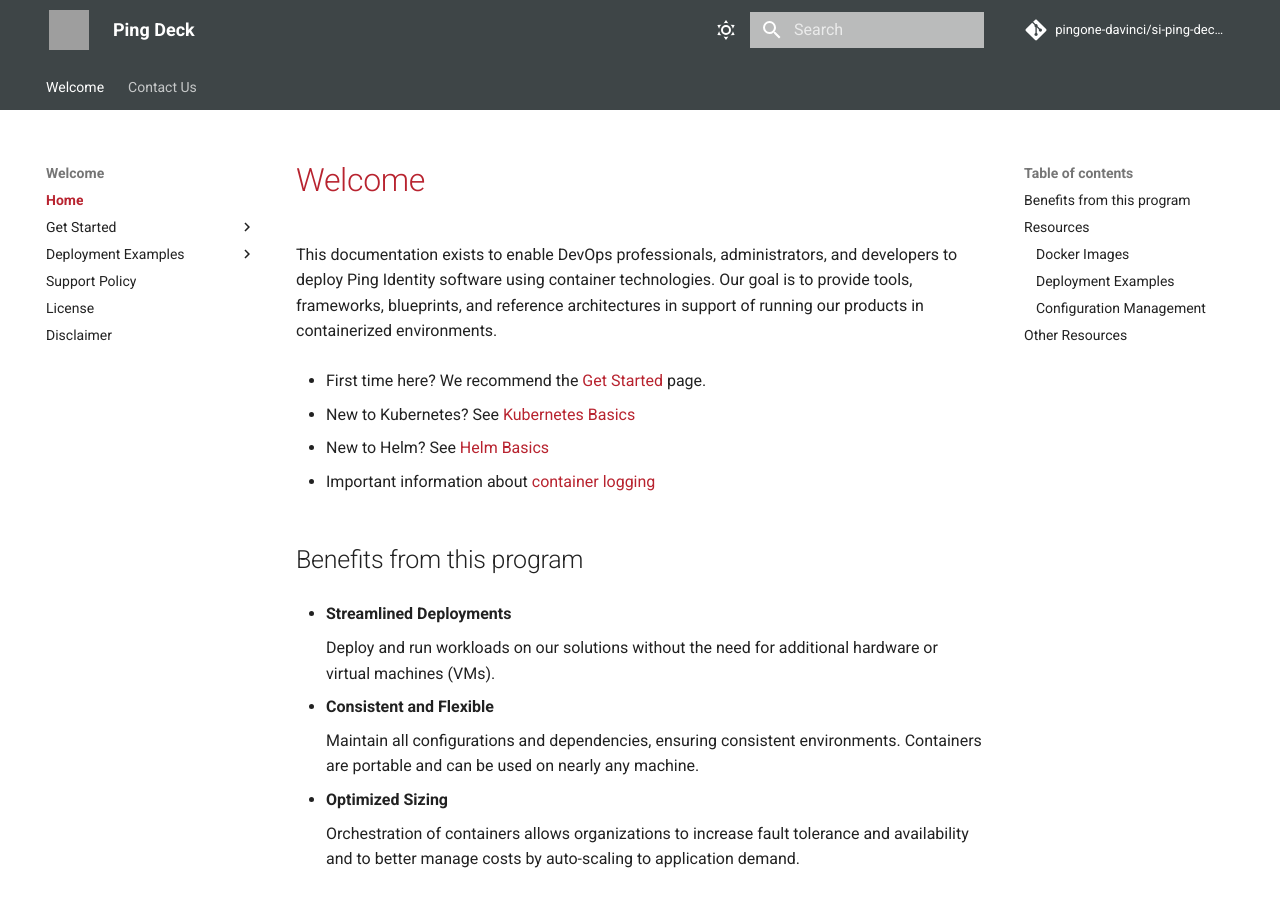
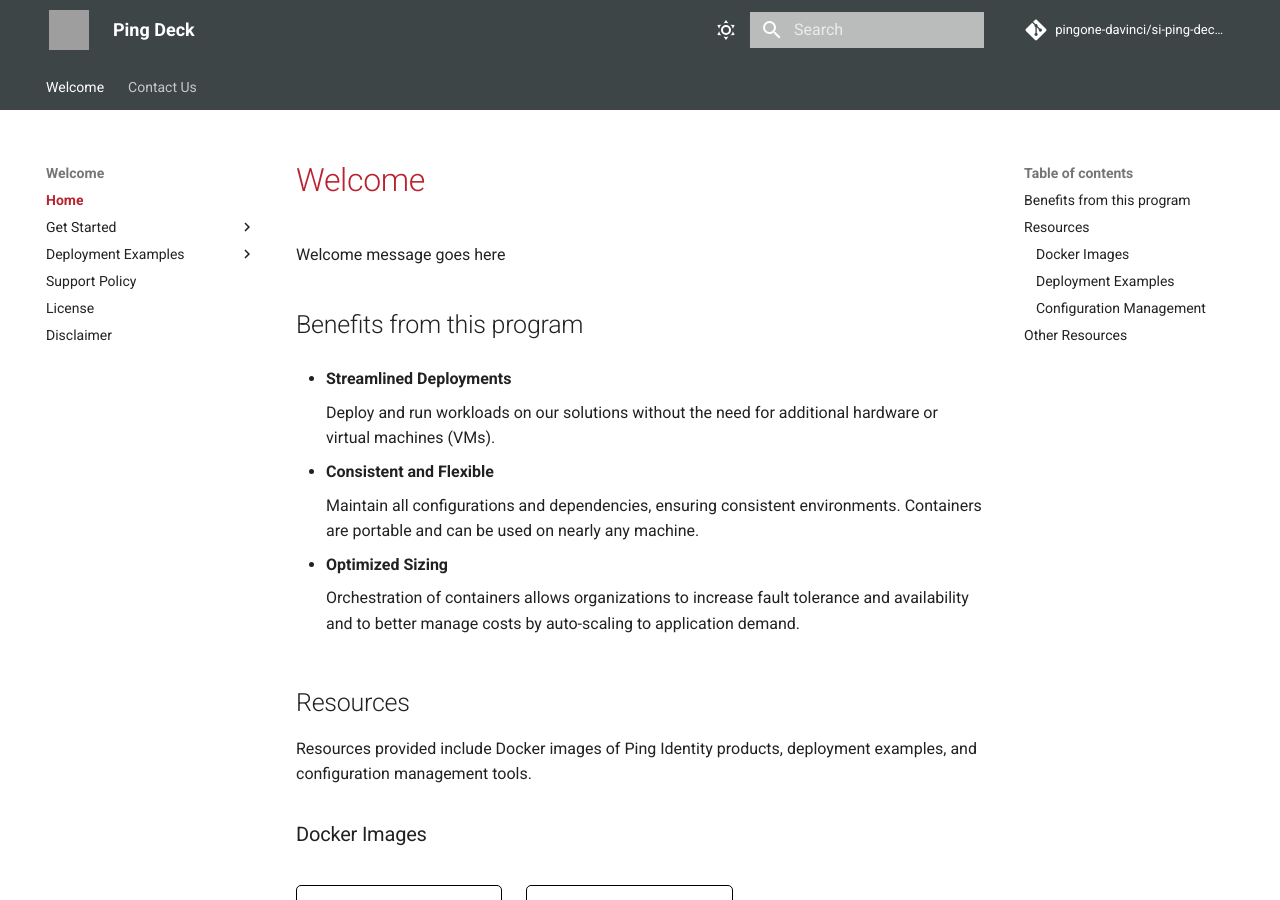
Before and after one commit to pingone-davinci/si-ping-deck-docs, an MkDocs documentation site: the page built from docs/README.md, in a window 1280 px wide and 900 px high. Built offline with MkDocs 1.6.1 and Material for MkDocs 9.7.7, drawn with Linux system fonts in a browser that asks for light colours; comment, search, counter and statistics services are not loaded; grey boxes are pictures that could not be loaded.

Commit message:
touch readme to kick off deply

```diff
--- a/docs/README.md
+++ b/docs/README.md
@@ -3,15 +3,7 @@
 ---
 # Welcome
 
-This documentation exists to enable DevOps professionals, administrators, and developers to deploy Ping Identity software using container technologies. Our goal is to provide tools, frameworks, blueprints, and reference architectures in support of running our products in containerized environments.
-
-* First time here?  We recommend the [Get Started](./get-started/introduction.md) page.
-
-* New to Kubernetes? See [Kubernetes Basics](./reference/k8sBasics.md)
-
-* New to Helm?  See [Helm Basics](./reference/HelmBasics.md)
-
-* Important information about [container logging](./reference/containerLogging.md)
+Welcome message goes here
 
 ## Benefits from this program
 
```
